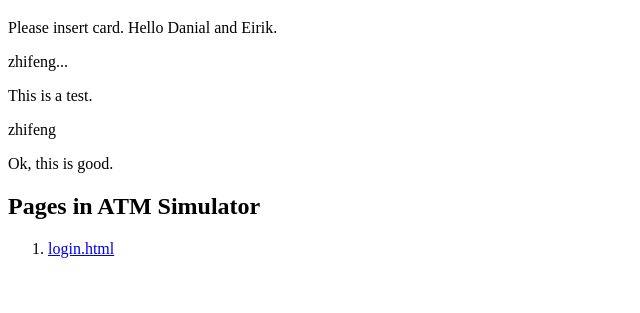
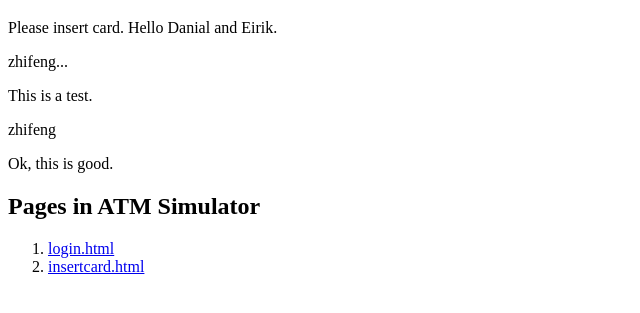
Before and after one commit to eirikhanssen/atmsim, a plain HTML site: page index.html in a window 1280 px wide. Shown: the part 61-374 px from the top of the page, without its empty margins (0-640 px from the left). Drawn offline with Linux system fonts and the light colour scheme.

Commit message:
add link to insertcard.html

```diff
--- a/index.html
+++ b/index.html
@@ -17,6 +17,7 @@
 <h2>Pages in ATM Simulator</h2>
 <ol>
 	<li><a href="login.html">login.html</a></li>
+	<li><a href="insertcard.html">insertcard.html</a></li>
 </ol>
 
 </body>
```
